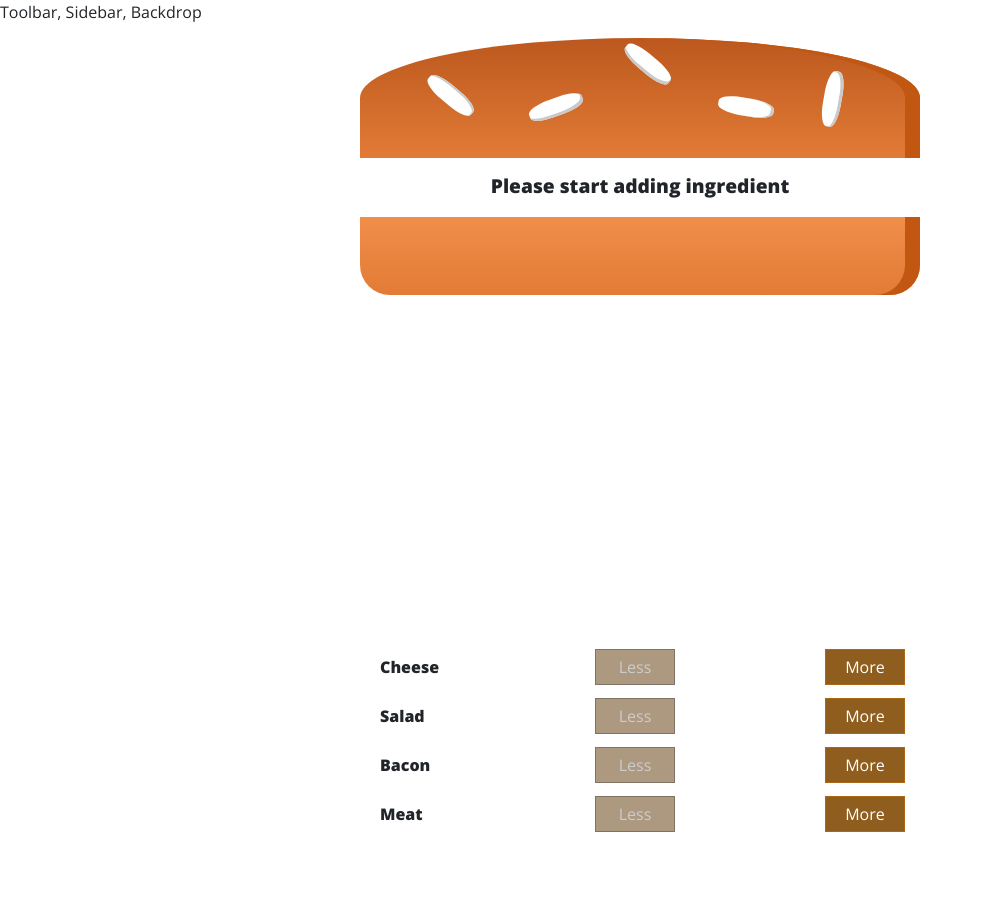
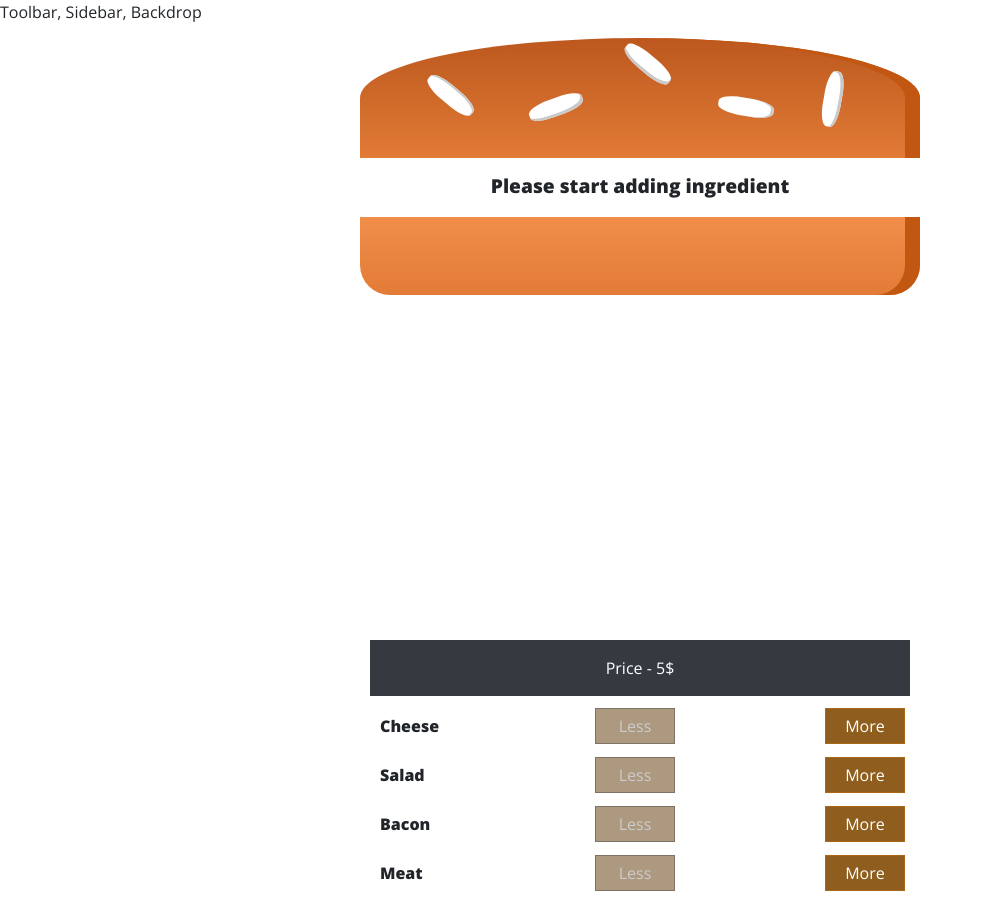
Before and after one commit to dolphinedaisy/react-burger-builder, a React (Create React App) app: page / in a window 1280 px wide. Shown: the whole page, without its empty margins (0-983 px from the left). Before the commit the page ends 857 px from the top, so only its background shows below. Built offline with nearby package versions, Linux system fonts and the light colour scheme.

Commit message:
135. Displaying and Updating the Burger Price

```diff
--- a/src/Components/Burger/BuildControls/BuildControls.js
+++ b/src/Components/Burger/BuildControls/BuildControls.js
@@ -5,6 +5,7 @@ import { BurgerIngredients } from "../../../const";
 const buildControls = (props) => {
     return (
         <div>
+            <p className="p-3 mb-2 bg-dark text-white text-center">Price - {props.price}$</p>
             {
                 Object.entries(BurgerIngredients)
                     .filter((ing) => { return ing[1].allowToAddRemove })
--- a/src/Containers/BurgerBuilder/BurgerBuilder.js
+++ b/src/Containers/BurgerBuilder/BurgerBuilder.js
@@ -61,6 +61,7 @@ class BurgerBuilder extends Component {
                     <div className="row">
                         <div className="my-3 mx-auto col-lg-6">
                             <BuildControls disabled={disabledInfo}
+                                           price={this.state.totalPrice}
                                            ingredientRemoved={this.removeIngredient}
                                            ingredientAdded={this.addIngredient} />
                         </div>
```
